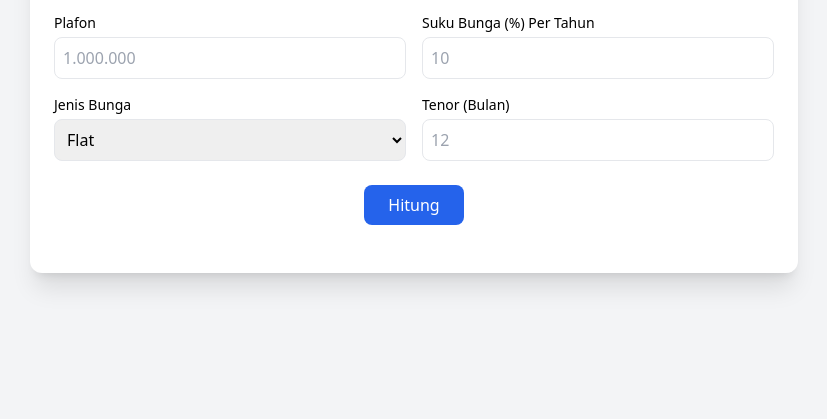
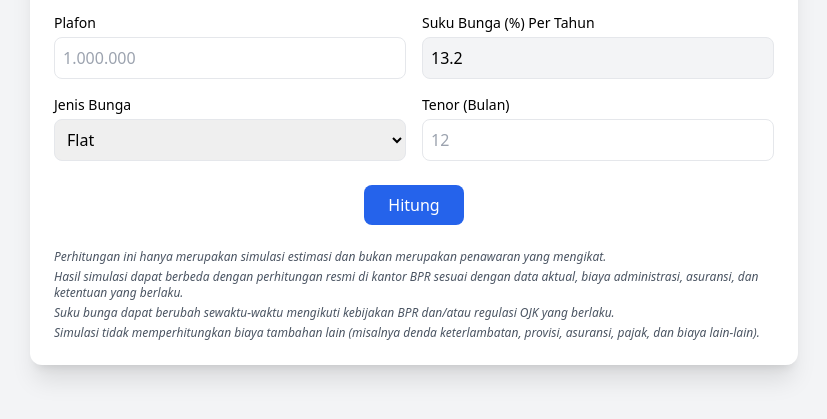
Before and after one commit to ardibprsutra/kalkulatorkredit, a plain HTML site: page index.html in a window 1280 px wide. Shown: the part 83-502 px from the top of the page, without its empty margins (226-1053 px from the left). Drawn offline with nearby package versions, Linux system fonts and the light colour scheme.

Commit message:
Update index.html

```diff
--- a/index.html
+++ b/index.html
@@ -18,7 +18,7 @@
       </div>
       <div>
         <label class="block text-sm font-medium mb-1">Suku Bunga (%) Per Tahun</label>
-        <input id="bunga" type="number" class="w-full border rounded-lg p-2" placeholder="10">
+        <input id="bunga" type="number" class="w-full border rounded-lg p-2 bg-gray-100" readonly>
       </div>
       <div>
         <label class="block text-sm font-medium mb-1">Jenis Bunga</label>
@@ -77,6 +77,14 @@
         </table>
       </div>
     </div>
+
+    <!-- Footnote -->
+    <div class="mt-6 text-xs text-gray-600 italic space-y-1">
+      <p>Perhitungan ini hanya merupakan simulasi estimasi dan bukan merupakan penawaran yang mengikat.</p>
+      <p>Hasil simulasi dapat berbeda dengan perhitungan resmi di kantor BPR sesuai dengan data aktual, biaya administrasi, asuransi, dan ketentuan yang berlaku.</p>
+      <p>Suku bunga dapat berubah sewaktu-waktu mengikuti kebijakan BPR dan/atau regulasi OJK yang berlaku.</p>
+      <p>Simulasi tidak memperhitungkan biaya tambahan lain (misalnya denda keterlambatan, provisi, asuransi, pajak, dan biaya lain-lain).</p>
+    </div>
   </div>
 
   <script>
@@ -89,6 +97,18 @@
       let value = e.target.value.replace(/\D/g, "");
       e.target.value = value ? new Intl.NumberFormat('id-ID').format(value) : "";
     });
+
+    // set bunga otomatis sesuai jenis bunga
+    document.getElementById('jenis').addEventListener('change', function() {
+      if (this.value === "flat") {
+        document.getElementById('bunga').value = 13.2;
+      } else {
+        document.getElementById('bunga').value = 16.8;
+      }
+    });
+
+    // set default awal
+    document.getElementById('bunga').value = 13.2;
 
     function hitungKredit() {
       var plafonStr = document.getElementById('plafon').value.replace(/\./g, "").replace(/,/g, "");
```
